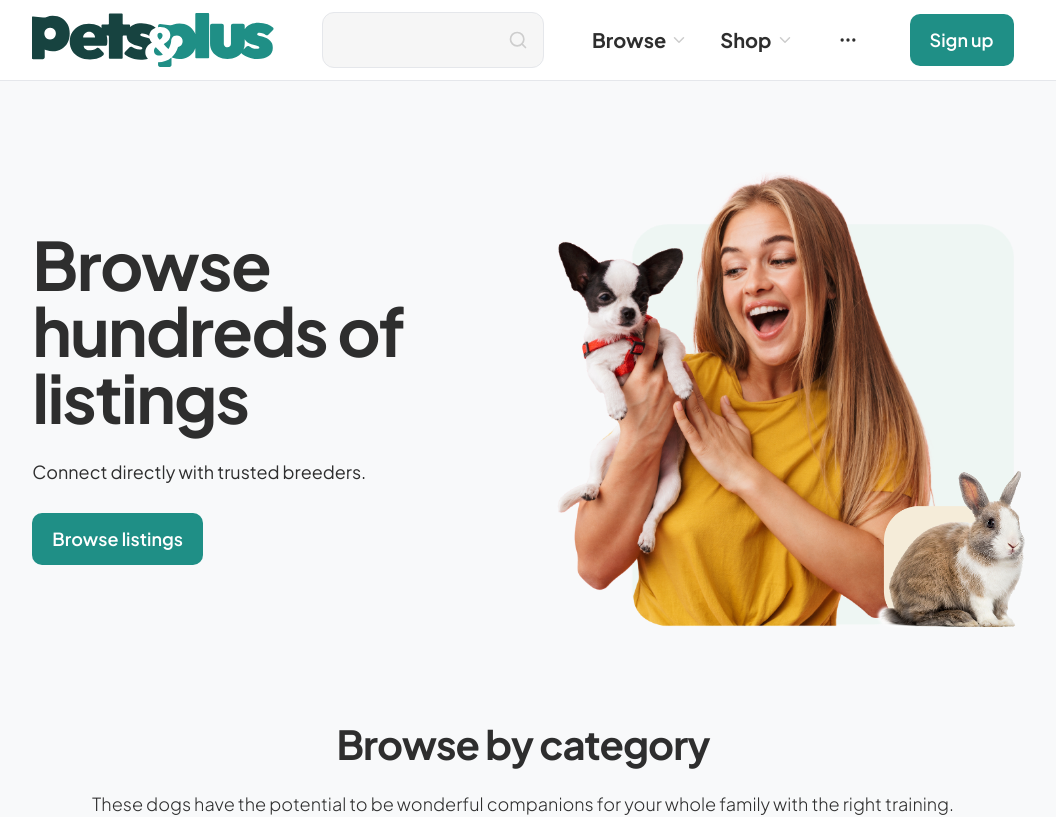
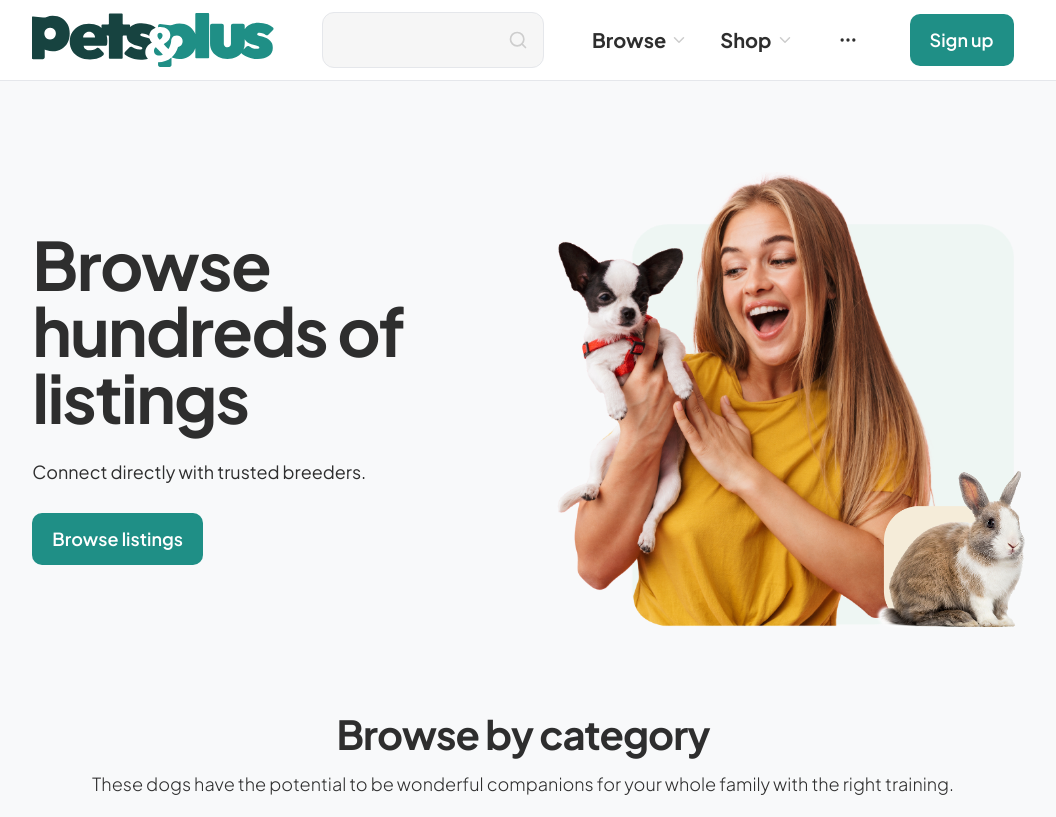
Before and after one commit to NH-Shohan/pets-plus, a Next.js app: page / in a window 1280 px wide. Shown: the top 817 px of the page, without its empty margins (117-1173 px from the left). Built offline with nearby package versions, Linux system fonts and the light colour scheme.

Commit message:
style: Update section title typography to improve visual hierarchy by changing line height from normal to none.

```diff
--- a/src/app/globals.css
+++ b/src/app/globals.css
@@ -127,12 +127,12 @@ body {
 }
 
 .section-title {
-  @apply font-jakarta font-bold leading-normal;
+  @apply font-jakarta font-bold leading-none;
   font-size: max(28px, 3.125vw);
 }
 
 .section-title--medium {
-  @apply font-jakarta font-bold leading-normal;
+  @apply font-jakarta font-bold leading-none;
   font-size: max(24px, 2.08vw);
 }
 
```
